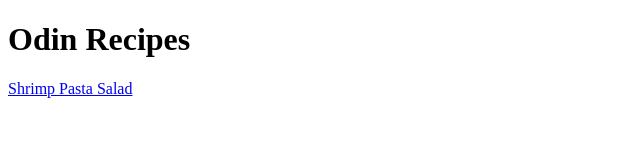
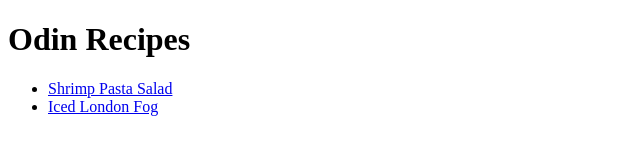
Before and after one commit to kejoness/odin-recipes, a plain HTML site: page index.html in a window 1280 px wide. Shown: the whole page, without its empty margins (0-640 px from the left). Drawn offline with Linux system fonts and the light colour scheme.

Commit message:
Add link to iced-london-fog.html

```diff
--- a/index.html
+++ b/index.html
@@ -6,6 +6,10 @@
     </head>
     <body>
         <h1>Odin Recipes</h1>
-        <a href="recipes/shrimp-pasta-salad.html">Shrimp Pasta Salad</a>
+
+        <ul>
+            <li><a href="recipes/shrimp-pasta-salad.html">Shrimp Pasta Salad</a></li>
+            <li><a href="recipes/iced-london-fog.html">Iced London Fog</a></li>
+        </ul>
     </body>
 </html>
```
